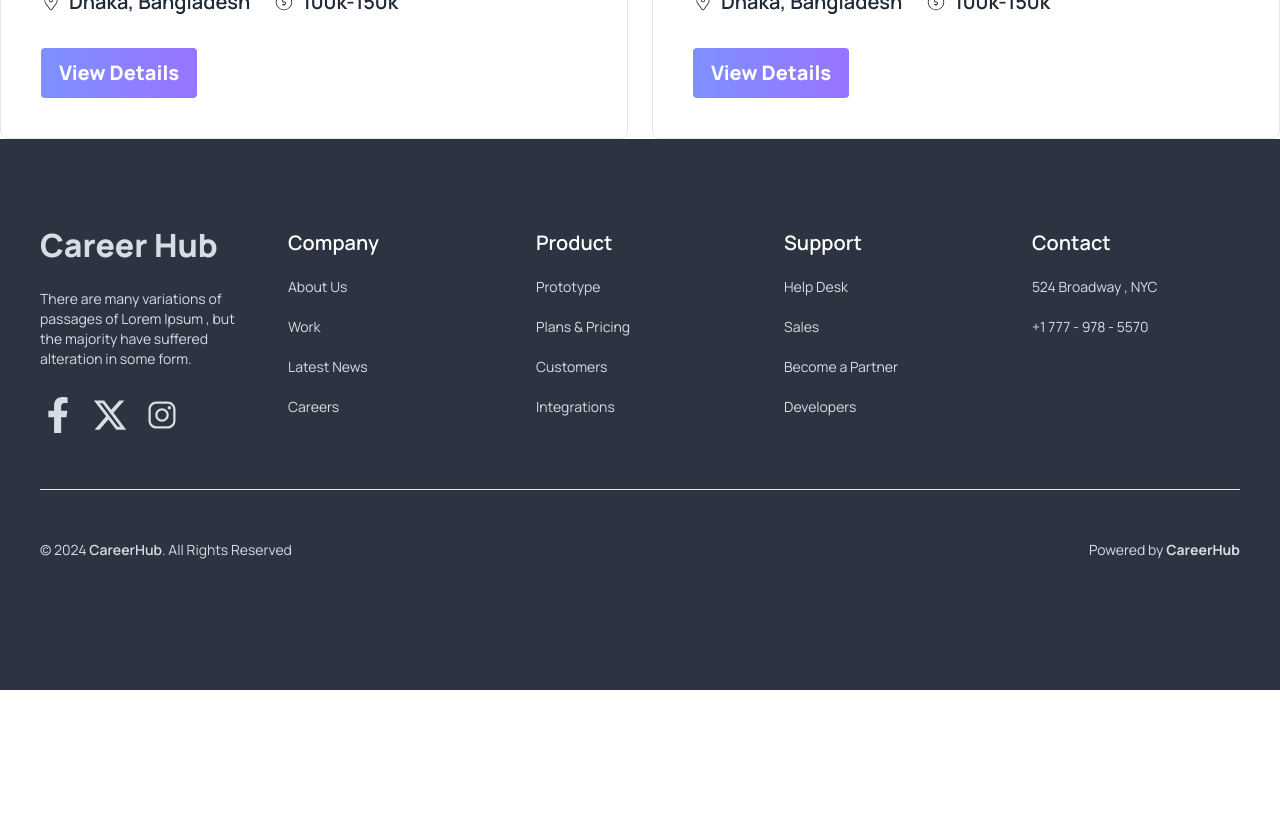
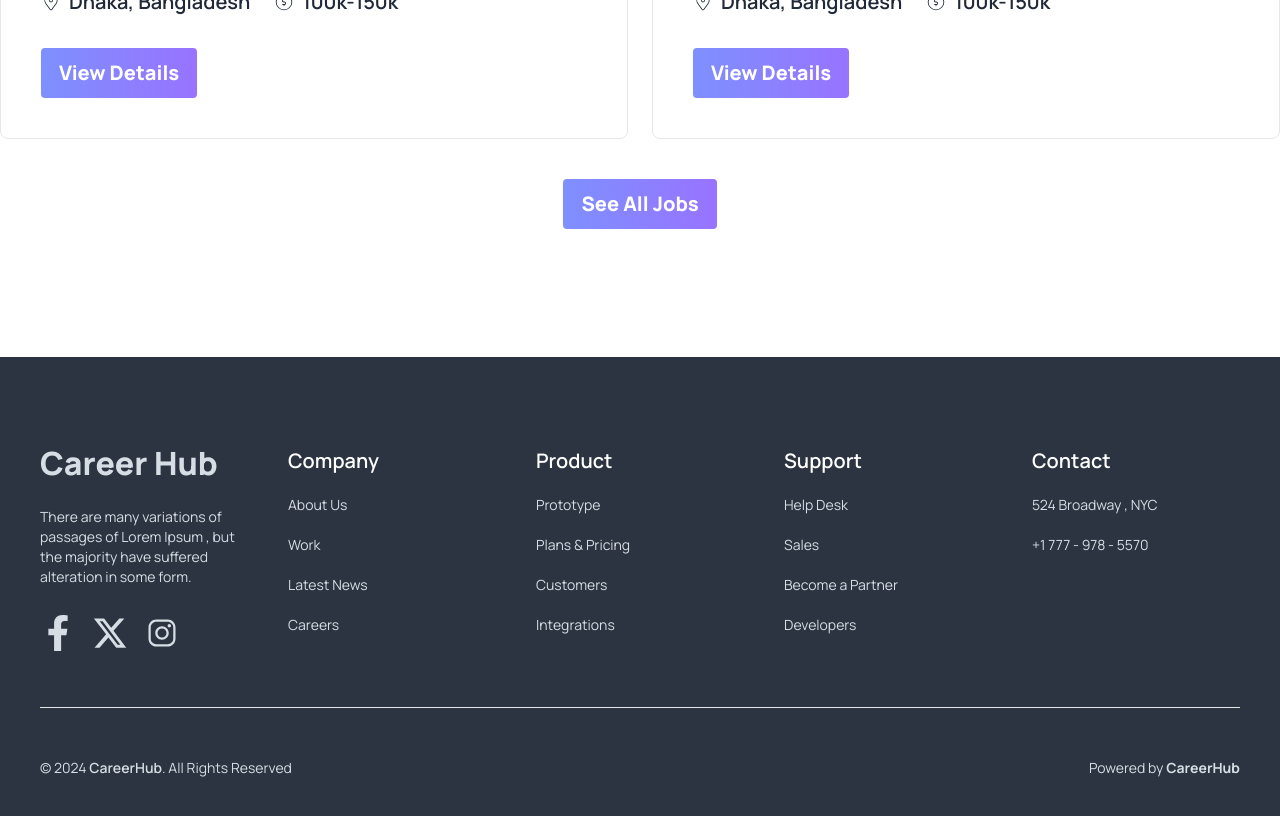
Before and after one commit to riponmondalbd/brand-new-career-hub, a React (Vite) app: page / in a window 1280 px wide. Shown: the part 2620-3436 px from the top of the page. Before the commit the page ends 3310 px from the top, so only its background shows below. Built offline with nearby package versions, Linux system fonts and the light colour scheme.

Commit message:
make see all button

```diff
--- a/src/components/Home/FeaturedJobs/FeaturedJobs.jsx
+++ b/src/components/Home/FeaturedJobs/FeaturedJobs.jsx
@@ -24,6 +24,11 @@ const FeaturedJobs = () => {
           <Job key={job.id} job={job}></Job>
         ))}
       </div>
+      <div className="text-center">
+        <button className="text-xl font-extrabold text-white bg-gradient-to-r from-[#7E90FE] to-[#9873FF] py-[11px] px-[18px] rounded-[4px] mt-10 mb-10 md:mb-32">
+          See All Jobs
+        </button>
+      </div>
     </div>
   );
 };
```
